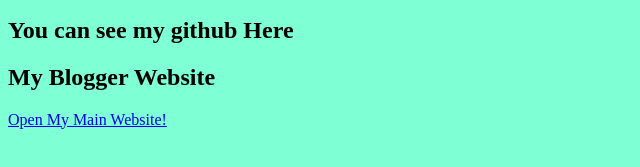
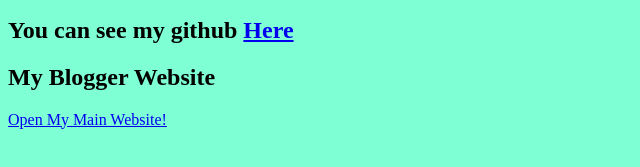
Before and after one commit to MrCreativeOP/mrcreativeop.github.io, a plain HTML site: page index.html in a window 1280 px wide. Shown: the part 173-340 px from the top of the page, 0-640 px from the left. Drawn offline with Linux system fonts and the light colour scheme.

Commit message:
Update index.html

```diff
--- a/index.html
+++ b/index.html
@@ -18,7 +18,7 @@
         Last Updated: 4 Oct 2023
 
     </p>
-    <h2>You can see my github <a href="https://github.com/MrCreativeOP"></a>Here</h2>
+    <h2>You can see my github <a target="_blank" href="https://github.com/MrCreativeOP">Here</a></h2>
     <h2>My Blogger Website</h2>
     <p><a target="_blank" href="https://www.antrikshxd.blogspot.com">
         Open My Main Website!</a></p>
```
